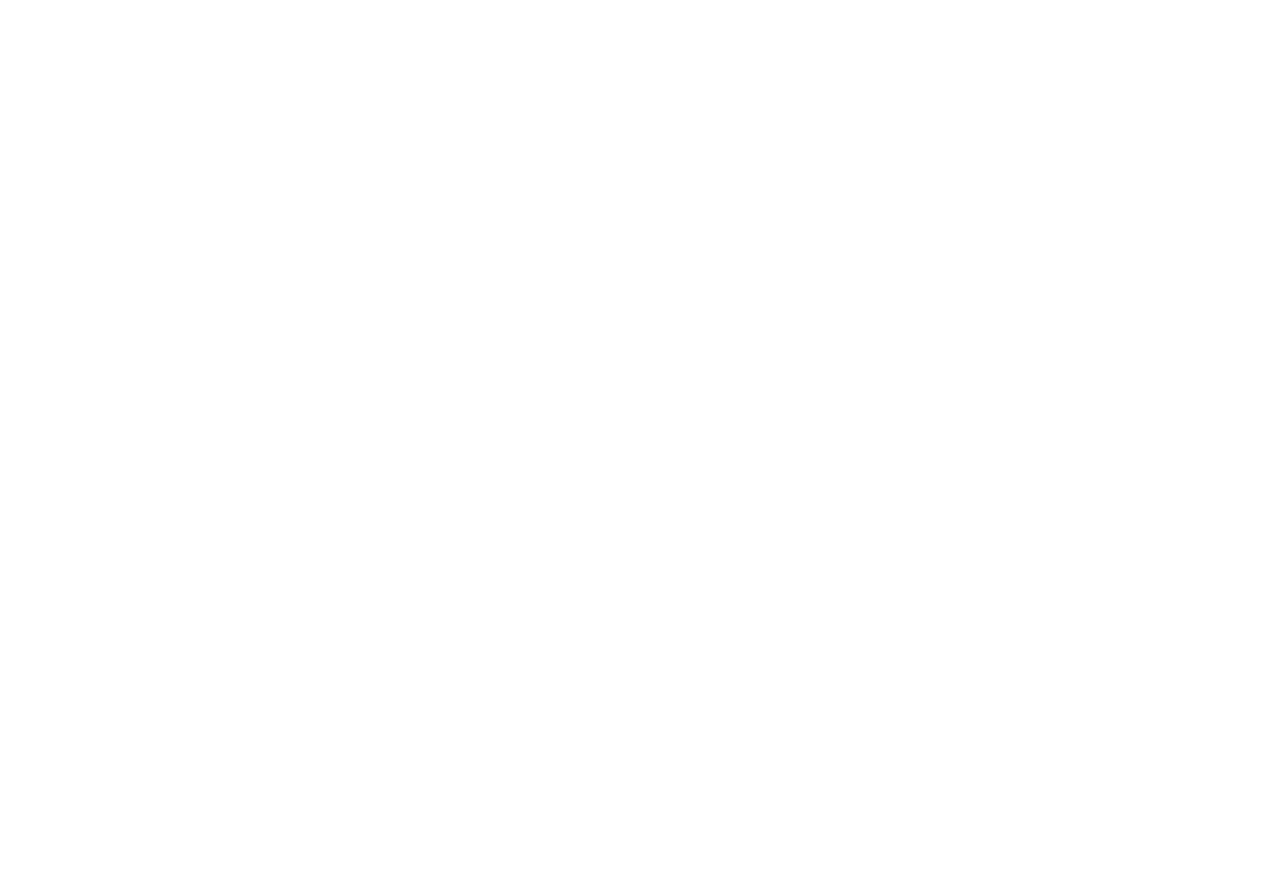
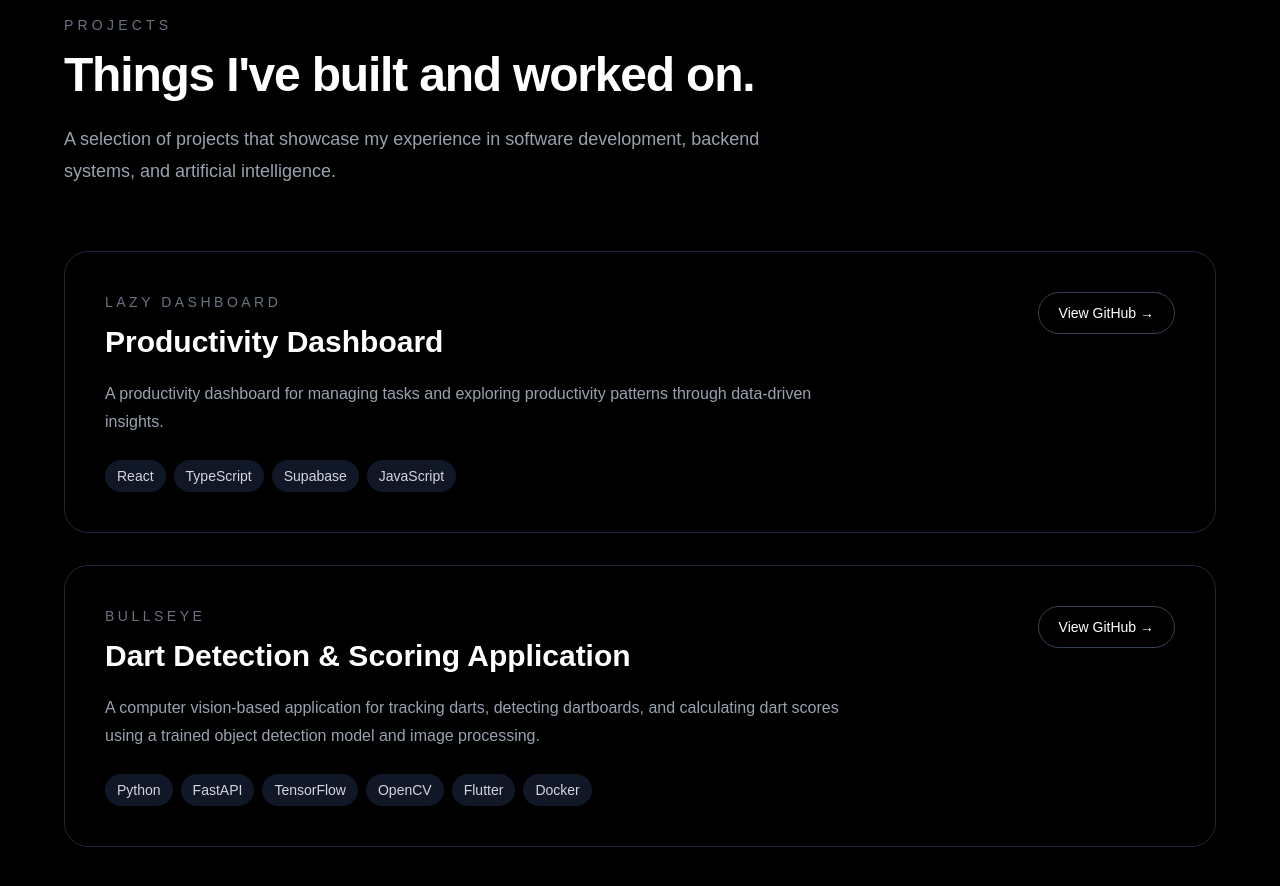
Before and after one commit to Wackzy12/angelo-portfolio, a Next.js app: page / in a window 1280 px wide. Shown: the part 2520-3406 px from the top of the page. Before the commit the page ends 2438 px from the top, so only its background shows below. Built offline with nearby package versions, Linux system fonts and the light colour scheme.

Commit message:
Add project section

```diff
--- a/src/app/page.tsx
+++ b/src/app/page.tsx
@@ -1,6 +1,7 @@
 import Navbar from "@/components/Navbar";
 import About from "@/components/About";
 import Skills from "@/components/Skills";
+import Projects from "@/components/Projects";
 
 export default function Home() {
   return (
@@ -45,6 +46,7 @@
 
       <About />
       <Skills />
+      <Projects />
     </main>
   );
 }
--- /dev/null
+++ b/src/components/Projects.tsx
@@ -0,0 +1,94 @@
+import SectionHeading from "@/components/SectionHeading";
+
+export default function Projects() {
+  const projects = [
+    {
+      title: "Lazy Dashboard",
+      subtitle: "Productivity Dashboard",
+      description:
+        "A productivity dashboard for managing tasks and exploring productivity patterns through data-driven insights.",
+      technologies: [
+        "React",
+        "TypeScript",
+        "Supabase",
+        "JavaScript",
+      ],
+      github: "https://github.com/Wackzy12/Lazy-Dashboard",
+    },
+    {
+      title: "Bullseye",
+      subtitle: "Dart Detection & Scoring Application",
+      description:
+        "A computer vision-based application for tracking darts, detecting dartboards, and calculating dart scores using a trained object detection model and image processing.",
+      technologies: [
+        "Python",
+        "FastAPI",
+        "TensorFlow",
+        "OpenCV",
+        "Flutter",
+        "Docker",
+      ],
+      github: "https://github.com/GGTsuyan/bullseye_app_2",
+    },
+  ];
+
+  return (
+    <section
+      id="projects"
+      className="border-t border-gray-800 px-6 py-24"
+    >
+      <div className="mx-auto max-w-6xl">
+        <SectionHeading
+          label="Projects"
+          title="Things I've built and worked on."
+          description="A selection of projects that showcase my experience in software development, backend systems, and artificial intelligence."
+        />
+
+        <div className="mt-16 space-y-8">
+          {projects.map((project) => (
+            <article
+              key={project.title}
+              className="group rounded-3xl border border-gray-800 p-8 transition hover:border-gray-600 md:p-10"
+            >
+              <div className="flex flex-col gap-8 md:flex-row md:items-start md:justify-between">
+                <div className="max-w-3xl">
+                  <p className="text-sm uppercase tracking-[0.25em] text-gray-500">
+                    {project.title}
+                  </p>
+
+                  <h3 className="mt-3 text-2xl font-semibold sm:text-3xl">
+                    {project.subtitle}
+                  </h3>
+
+                  <p className="mt-5 text-base leading-7 text-gray-400">
+                    {project.description}
+                  </p>
+
+                  <div className="mt-6 flex flex-wrap gap-2">
+                    {project.technologies.map((technology) => (
+                      <span
+                        key={technology}
+                        className="rounded-full bg-gray-900 px-3 py-1.5 text-sm text-gray-300"
+                      >
+                        {technology}
+                      </span>
+                    ))}
+                  </div>
+                </div>
+
+                <a
+                  href={project.github}
+                  target="_blank"
+                  rel="noopener noreferrer"
+                  className="shrink-0 rounded-full border border-gray-700 px-5 py-2.5 text-sm font-medium transition hover:bg-white hover:text-black"
+                >
+                  View GitHub →
+                </a>
+              </div>
+            </article>
+          ))}
+        </div>
+      </div>
+    </section>
+  );
+}
```
